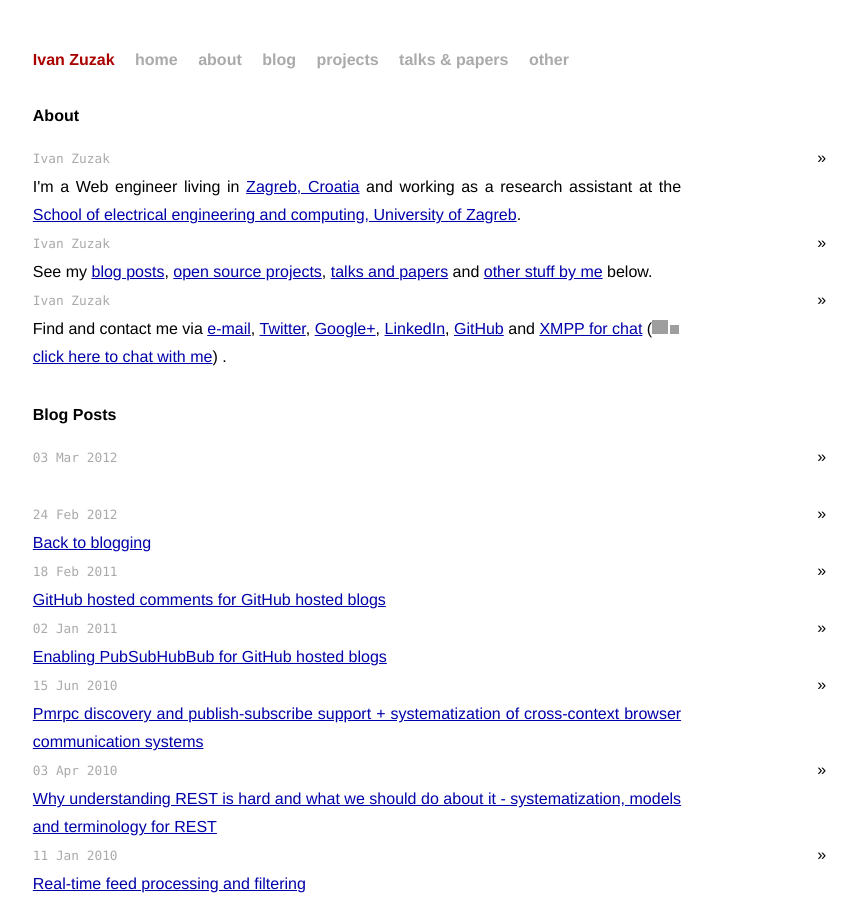
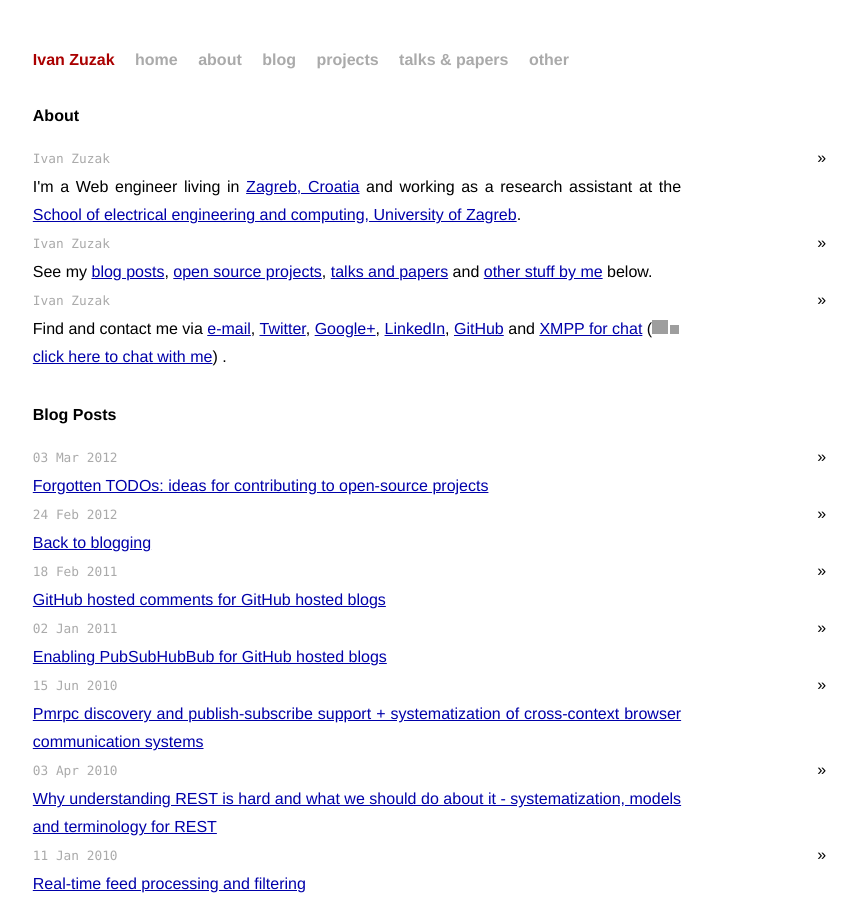
Before and after one commit to izuzak/izuzak.github.com, a Jekyll site: the page built from index.html, in a window 1280 px wide and 900 px high. Shown: the whole window, without its empty margins (207-1064 px from the left). Built offline with Jekyll 4.4.1, drawn with Linux system fonts in a browser that asks for light colours; Markdown is read by kramdown in place of the engine named in the settings; comment, search, counter and statistics services are not loaded; grey boxes are pictures that could not be loaded.

Commit message:
fix bad title in yaml

```diff
--- a/_posts/2012-03-03-todos-ideas-for-contributing-to-open-source-projects.markdown
+++ b/_posts/2012-03-03-todos-ideas-for-contributing-to-open-source-projects.markdown
@@ -1,6 +1,6 @@
 ---
 layout: post
-title: Forgotten TODOs: ideas for contributing to open-source projects
+title: "Forgotten TODOs: ideas for contributing to open-source projects"
 tags: open-source, ideas, programming, grep
 commentIssueId: 14
 ---
```
